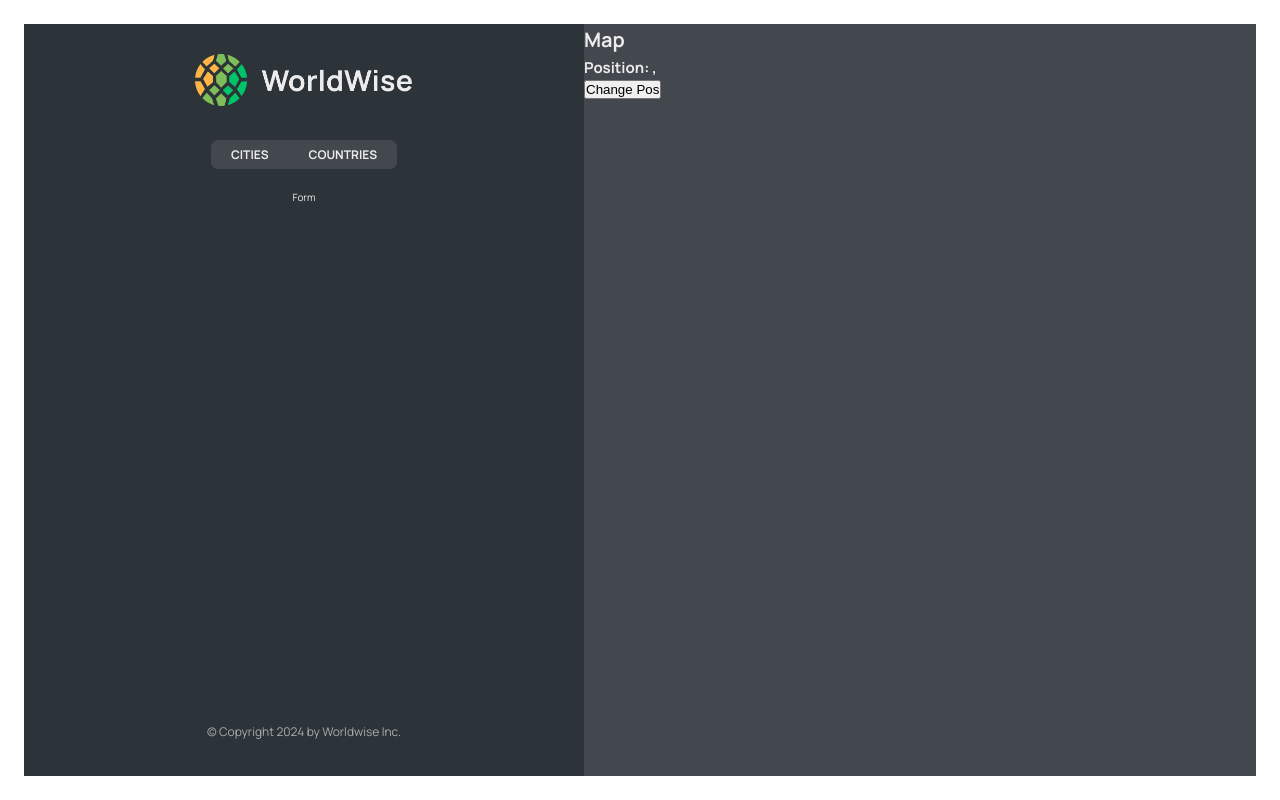
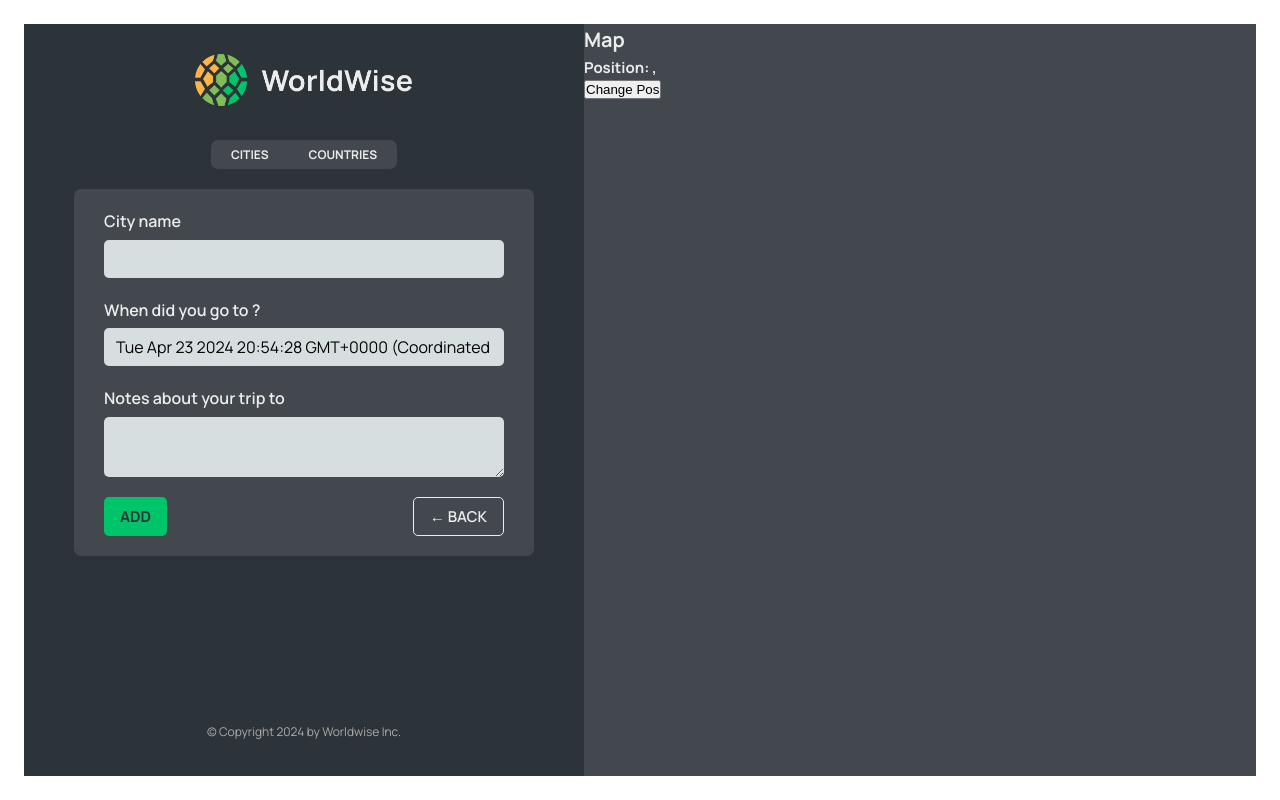
Before and after one commit to KevinPol12/11-wordwise, a React (Vite) app: page /app/form in a window 1280 px wide. Built offline with nearby package versions, Linux system fonts and the light colour scheme; data requests are answered from the project's data file.

Commit message:
GitHub-Link-reusable-react-component-with-modular-prop-styling

```diff
--- a/src/App.jsx
+++ b/src/App.jsx
@@ -9,6 +9,7 @@
 import CityList from "./components/CityList";
 import CountryList from "./components/CountryList";
 import City from "./components/City";
+import Form from "./components/Form";
 
 const BASE_URL = "http://localhost:8000";
 
@@ -50,11 +51,12 @@
             element={<CityList cities={cities} isLoading={isLoading} />}
           />
           <Route path="cities/:id" element={<City />} />
+
           <Route
             path="countries"
             element={<CountryList cities={cities} isLoading={isLoading} />}
           />
-          <Route path="form" element={<p>Form</p>} />
+          <Route path="form" element={<Form />} />
         </Route>
         <Route path="*" element={<PageNotFound />} />
       </Routes>
--- /dev/null
+++ b/src/Components/Button.jsx
@@ -0,0 +1,10 @@
+import styles from "./Button.module.css";
+
+export default function Button({ children, onClick, type }) {
+  console.log(styles);
+  return (
+    <button onClick={onClick} className={`${styles.btn} ${styles[type]}`}>
+      {children}
+    </button>
+  );
+}
--- a/src/Components/Form.jsx
+++ b/src/Components/Form.jsx
@@ -3,6 +3,7 @@
 import { useState } from "react";
 
 import styles from "./Form.module.css";
+import Button from "./Button";
 
 export function convertToEmoji(countryCode) {
   const codePoints = countryCode
@@ -49,8 +50,12 @@
       </div>
 
       <div className={styles.buttons}>
-        <button>Add</button>
-        <button>&larr; Back</button>
+        <Button onClick={() => alert("Add")} type="primary">
+          Add
+        </Button>
+        <Button onClick={() => alert("Back")} type="back">
+          &larr; Back
+        </Button>
       </div>
     </form>
   );
--- a/src/Components/Map.jsx
+++ b/src/Components/Map.jsx
@@ -1,5 +1,6 @@
-import { useSearchParams } from "react-router-dom";
+import { useNavigate, useSearchParams } from "react-router-dom";
 import styles from "./Map.module.css";
+import Button from "./Button";
 
 function Map() {
   const [searchParams, setSearchParams] = useSearchParams();
@@ -9,8 +10,12 @@
   const lat = searchParams.get("lat");
   const lng = searchParams.get("lng");
 
+  const navigate = useNavigate();
+
+  /*This navigate will add to the URL whatever we pass as parameter to their
+    parent route*/
   return (
-    <div className={styles.mapContainer}>
+    <div className={styles.mapContainer} onClick={() => navigate("form")}>
       <h1>Map</h1>
       <h2>
         Position: {lat}, {lng}
```
